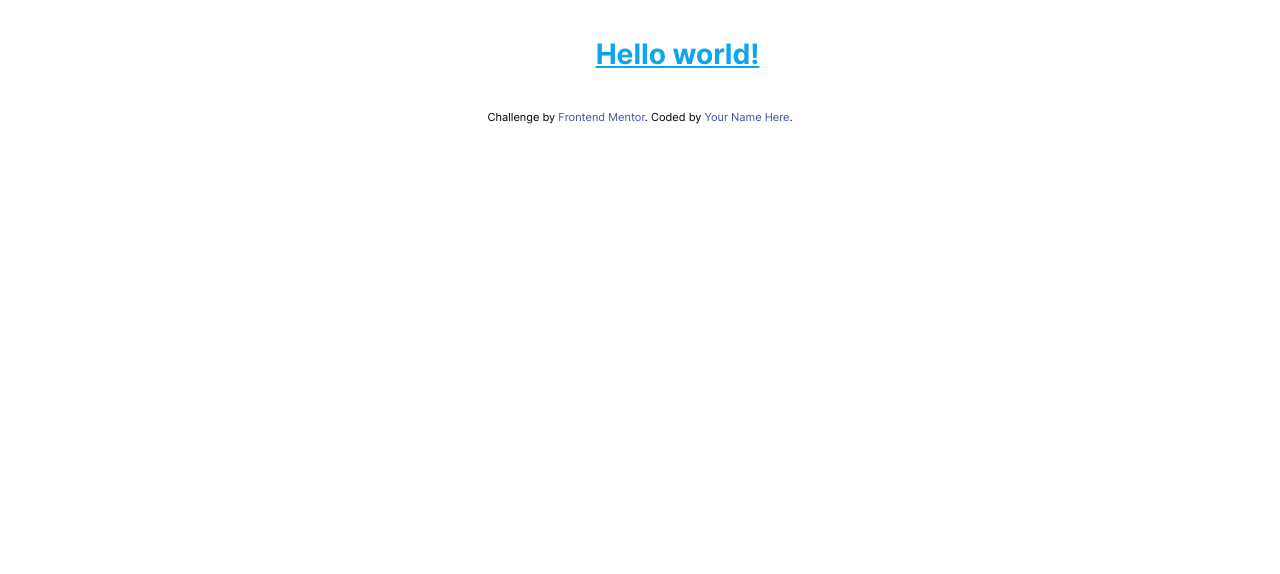
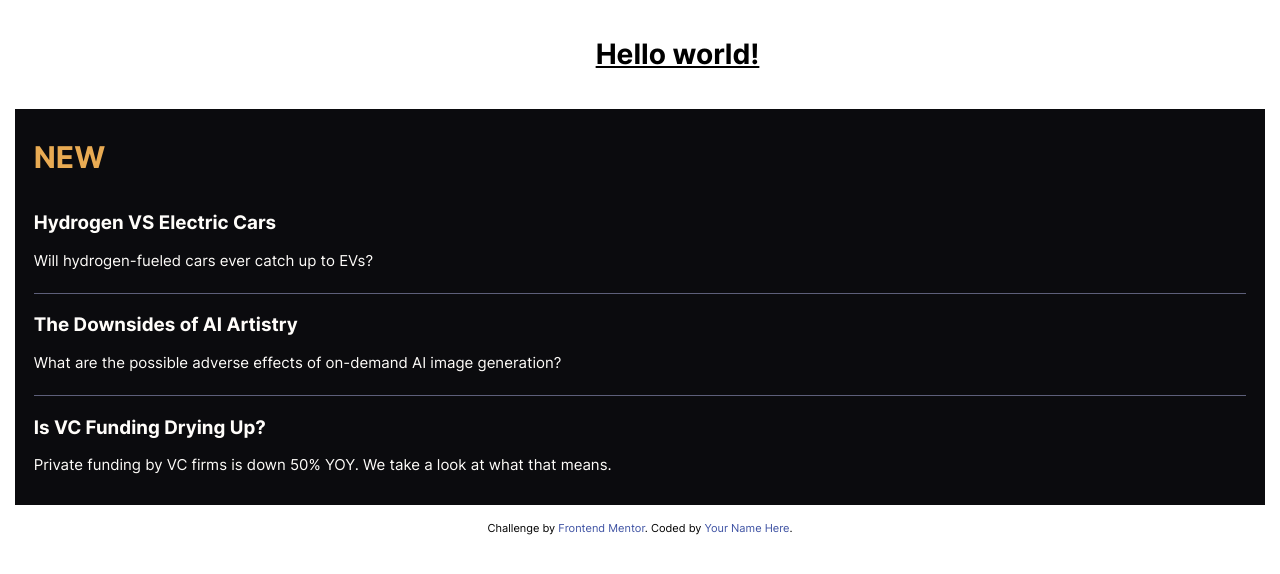
Before and after one commit to reqayasa/fmr-news-homepage, a React (Vite) app: page / in a window 1280 px wide. Shown: the top 574 px of the page. Built offline with nearby package versions, Linux system fonts and the light colour scheme.

Commit message:
feat: New News List

```diff
--- a/src/App.jsx
+++ b/src/App.jsx
@@ -1,9 +1,13 @@
 import './App.css';
+import NewNewsList from './components/NewNewsList';
 
 export default function App() {
   return (
-    <h1 className="text-3xl text-center w-full m-10 font-bold underline text-sky-500">
-      Hello world!
-    </h1>
+    <div>
+      <h1 className="text-3xl text-center w-full m-10 font-bold underline">
+        Hello world!
+      </h1>
+      <NewNewsList />
+    </div>
   )
 }
--- /dev/null
+++ b/src/components/NewNewsList/ListItem.jsx
@@ -0,0 +1,19 @@
+import PropTypes from 'prop-types';
+
+function ListItem({ title, description }) {
+  return (
+    <li className='text-off_white-500 bg-very_dark_blue-500 border-b border-dark_grayish_blue-500 last:border-none py-5 last:pb-0 first:pt-0'>
+      <a href="#" className='group'>
+        <h1 className='text-xl font-bold group-hover:text-soft_orange-500'>{title}</h1>
+        <p className='text-[15px] pt-3 leading-7 border-b last:border-none'>{description}</p>
+      </a>
+    </li>
+  )
+}
+
+ListItem.propTypes = {
+  title: PropTypes.string,
+  description: PropTypes.string
+};
+
+export default ListItem;
--- /dev/null
+++ b/src/components/NewNewsList/index.jsx
@@ -0,0 +1,16 @@
+import ListItem from "./ListItem";
+
+function NewNewsList() {
+  return (
+    <div className="bg-very_dark_blue-500 m-4 px-5 py-7">
+      <h1 className="text-[2rem] text-soft_orange-500 font-bold pb-8">NEW</h1>
+      <ol className="">
+        <ListItem title='Hydrogen VS Electric Cars' description='Will hydrogen-fueled cars ever catch up to EVs?'/>
+        <ListItem title='The Downsides of AI Artistry' description='  What are the possible adverse effects of on-demand AI image generation?'/>
+        <ListItem title='Is VC Funding Drying Up?' description='  Private funding by VC firms is down 50% YOY. We take a look at what that means.'/>
+      </ol>
+    </div>
+  )
+}
+
+export default NewNewsList
```
